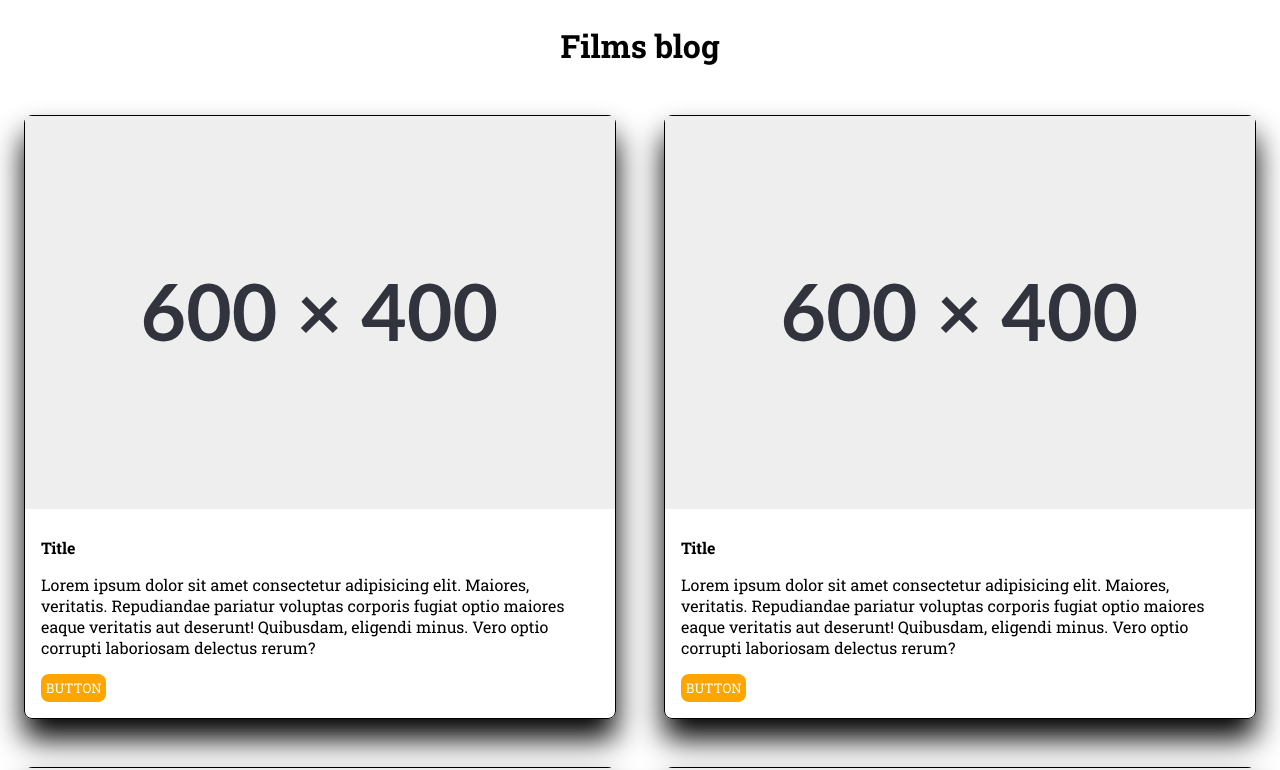
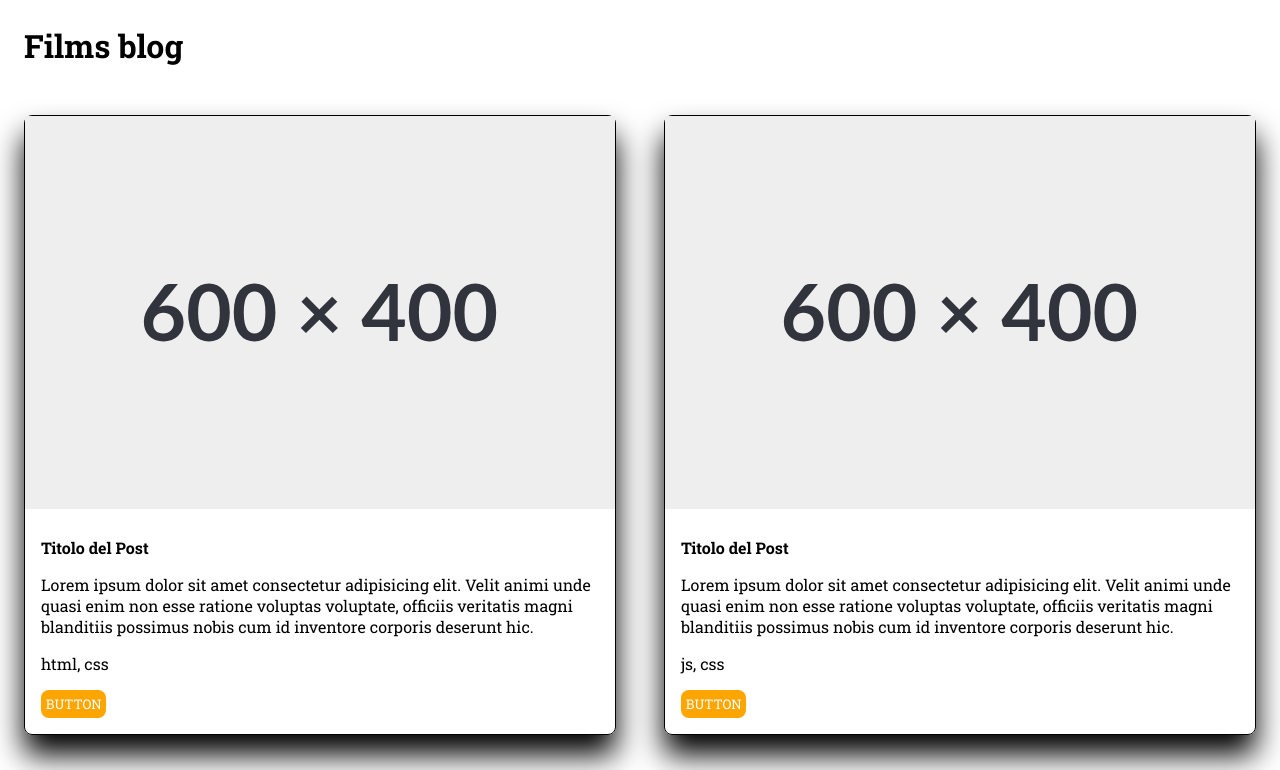
Before and after one commit to AVenturi98/react-props, a React (Vite) app: page / in a window 1280 px wide. Shown: the top 770 px of the page. Built offline with nearby package versions, Linux system fonts and the light colour scheme; a web font is replaced by a local one.

Commit message:
ADD: props link passed for each element

```diff
--- a/src/App.jsx
+++ b/src/App.jsx
@@ -5,18 +5,16 @@ import { posts } from "./posts"
 
 function App() {
 
-  console.log(posts)
-
 
   return (
     <>
       <Header />
+
       <div className="flex">
         {posts.map((post) =>
-          <div className="col-6" key={post.id}>
-            <Card />
-          </div>
-        )}
+          <div key={post.id} className="col-6">
+            <Card title={post.title} content={post.content} tags={post.tags} />
+          </div>)}
       </div>
 
       <Footer />
--- a/src/components/card/Card.jsx
+++ b/src/components/card/Card.jsx
@@ -1,8 +1,7 @@
 import style from './Card.module.css'
 import image from '../../assets/31343C.svg'
 
-
-function Card() {
+function Card(props) {
 
     return (
         <>
@@ -12,8 +11,9 @@ function Card() {
                         <img className={style.image} src={image} alt="" />
                     </div>
                     <div className={style.cardBody}>
-                        <div className={style.titleCard}>Title</div>
-                        <div className={style.descriptionCard}>Lorem ipsum dolor sit amet consectetur adipisicing elit. Maiores, veritatis. Repudiandae pariatur voluptas corporis fugiat optio maiores eaque veritatis aut deserunt! Quibusdam, eligendi minus. Vero optio corrupti laboriosam delectus rerum?</div>
+                        <div className={style.titleCard}>{props.title}</div>
+                        <div className={style.descriptionCard}>{props.content}</div>
+                        <div>{props.tags.join(', ')}</div>
                         <button className={style.btn}>BUTTON</button>
                     </div>
                 </div>
--- a/src/components/card/Card.module.css
+++ b/src/components/card/Card.module.css
@@ -1,4 +1,5 @@
 /* CARD */
+
 
 .card {
     border: solid 1px black;
@@ -8,7 +9,6 @@
 }
 
 .cardImg {
-    width: 100%;
     object-position: top;
 }
 
@@ -37,6 +37,7 @@
     padding: 0.3rem;
     border-radius: 0.5rem;
     cursor: pointer;
+    margin-top: 1rem;
 }
 
 .btn:hover {
--- a/src/components/header/Header.jsx
+++ b/src/components/header/Header.jsx
@@ -2,7 +2,7 @@ function Header() {
 
     return (
         <>
-            <header className="container flex">
+            <header className="container">
                 <h1>Films blog</h1>
             </header>
 
--- a/src/index.css
+++ b/src/index.css
@@ -25,7 +25,7 @@ ol {
     display: flex;
     flex-wrap: wrap;
     justify-content: center;
-    align-items: center
+    align-items: center;
 }
 
 .col-6 {
--- a/src/posts.jsx
+++ b/src/posts.jsx
@@ -37,6 +37,7 @@ export const posts = [
     },
 ]
 
+
 /*
 
 Esercizio
```
